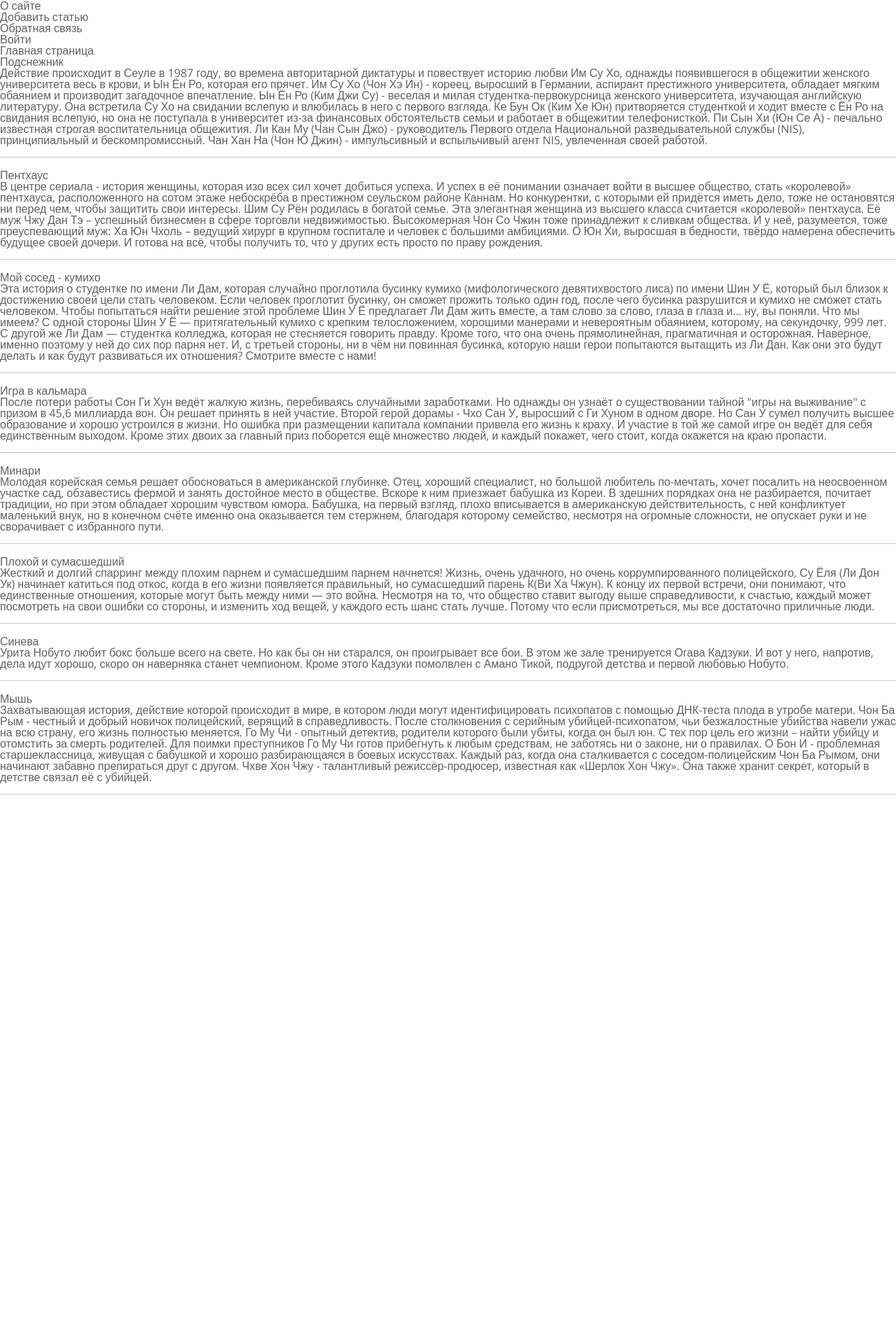
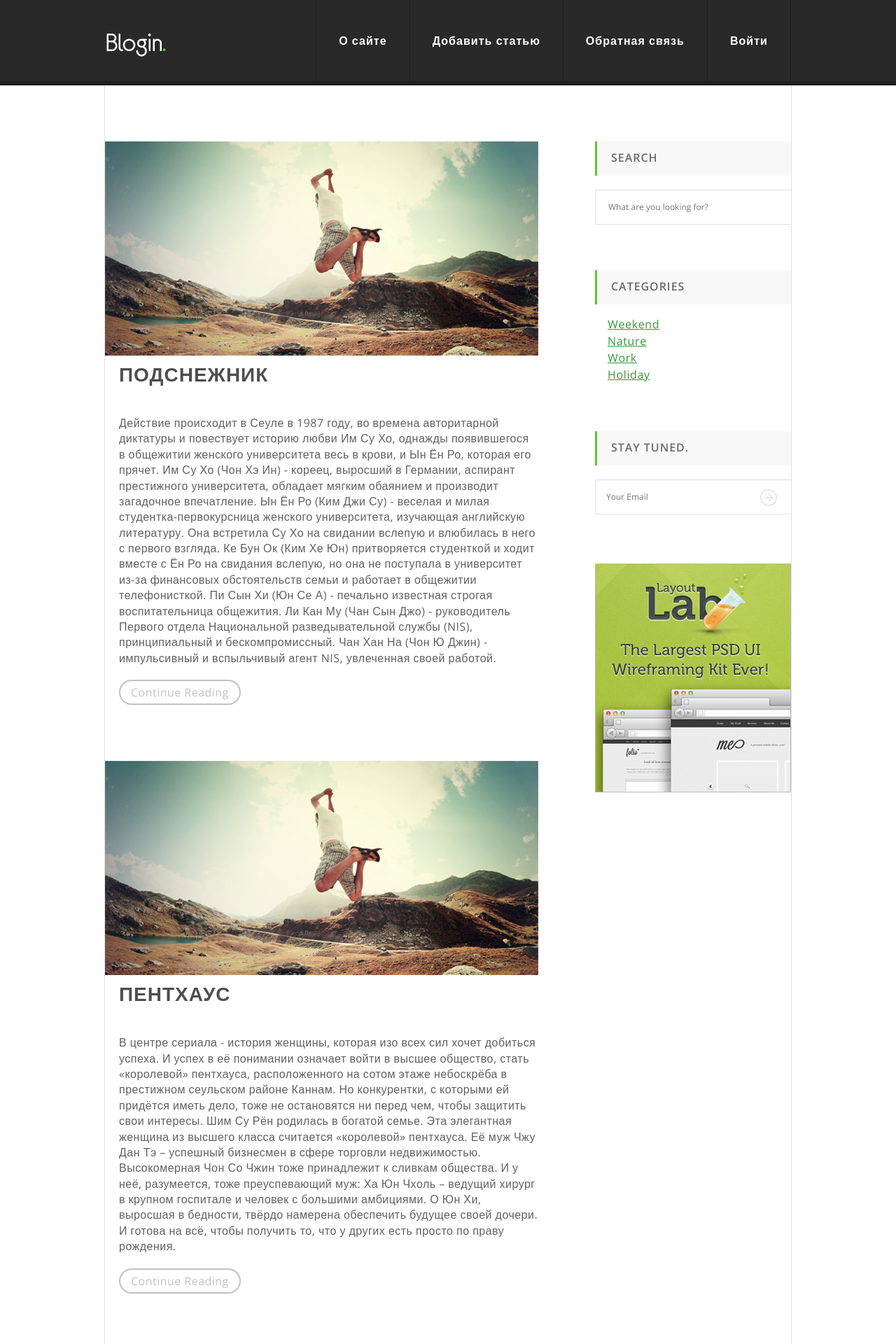
Before and after one commit to aalexmmmm/dorama, a Django app: page / in a window 1280 px wide. Shown: the top 1920 px of the page at 70% size. Before the commit the page ends 1135 px from the top, so only its background shows below. Run offline with Django 4.2, Linux system fonts and the light colour scheme; data comes from the database, SQL or seed files in the repository.

Commit message:
Доработала динамический блок контент, базовый шаблон, шапку сайта (header)

```diff
--- a/aalexmmmm/doramas/templates/doramas/base.html
+++ b/aalexmmmm/doramas/templates/doramas/base.html
@@ -1,20 +1,80 @@
 {% load static %}
 <!DOCTYPE html>
-<html>
+<html lang="ru">
+
 <head>
-    <title>{{title}}</title>
-    <link type="text/css" href="{% static 'women/css/style.css' %}" rel="stylesheet" />
+	<meta charset="UTF-8">
+	<meta name="viewport" content="width=device-width, initial-scale=1.0">
+	<link rel="stylesheet" href="{% static 'doramas/css/style.css' %}">
+	<title>{{title}}</title>
 </head>
+
 <body>
-{% block mainmenu %}
-<ul>
-    {% for m in menu %}
-<li>{{m}}</li>
-    {% endfor %}
-</ul>
-{% endblock mainmenu %}
 
-{% block content %}
-{% endblock %}
+	{% include "doramas/header.html" %}
+
+	<!-- Основной контент - начало -->
+	<main>
+
+		<!-- Статьи - начало -->
+		<div class="content">
+			{% block content %}
+			{% endblock %}
+		</div>
+		<!-- Статьи - конец -->
+
+		<!-- Сайдбар - начало -->
+		<aside>
+			<section>
+				<h3>Search</h3>
+				<form class="form_search" action="#" method="GET">
+					<input type="search" class="search" name="search" placeholder="What are you looking for?">
+				</form>
+			</section>
+			<section>
+				<h3>Categories</h3>
+				<ul class="categories">
+					<li><a href="#">Weekend</a></li>
+					<li><a href="#">Nature</a></li>
+					<li><a href="#">Work</a></li>
+					<li><a href="#">Holiday</a></li>
+				</ul>
+			</section>
+			<section>
+				<h3>Stay Tuned.</h3>
+				<form class="form_email" action="#" method="POST">
+					<input type="email" class="email" name="email" placeholder="Your Email">
+					<input type="image" class="sab_image" src="images/sbcr-btn.jpg" name="sab_image">
+				</form>
+			</section>
+			<div class="banner">
+				<a href=""><img src="images/banner.jpg" alt="Курс такой то"></a>
+			</div>
+		</aside>
+		<!-- Сайдбар - конец -->
+
+		<div class="clr"></div>
+
+		<!-- Постраничная навигация - начало -->
+		<div class="pager">
+			<span>&larr; <a href="#">Previous</a></span>
+			<span><a href="#">Next</a> &rarr;</span>
+		</div>
+		<!-- Постраничная навигация - конец -->
+
+	</main>
+	<!-- Основной контент - конец -->
+
+	<!-- Подвал - начало -->
+	<footer>
+		<div class="center-block-main">
+			<a href="#"><img class="logo_footer" src="images/logo-ftr.jpg" alt="Логотип"></a>
+			<p>© 2016 <a href="#">Blogin.com</a> - All Rights Reserved - Find more free Templates at <strong><a
+				href="#">Pixelhint.com</a></strong></p>
+		</div>
+	</footer>
+	<!-- Подвал - конец -->
+
 </body>
+
 </html>
--- /dev/null
+++ b/aalexmmmm/doramas/templates/doramas/header.html
@@ -0,0 +1,19 @@
+
+{% block header %}
+
+	<!-- Шапка сайта - начало -->
+	<header>
+		<div class="center-block-main">
+			<a href="#"><img class="logo" src="images/logo.jpg" alt="Логотип"></a>
+			<nav>
+				<ul>
+					{% for m in menu %}
+                    <li><a href="#">{{m}}</a></li>
+                    {% endfor %}
+				</ul>
+			</nav>
+		</div>
+	</header>
+	<!-- Шапка сайта - конец -->
+
+{% endblock %}
--- a/aalexmmmm/doramas/templates/doramas/index.html
+++ b/aalexmmmm/doramas/templates/doramas/index.html
@@ -1,14 +1,17 @@
 {% extends 'doramas/base.html' %}
 
 {% block content %}
-<h1>{{title}}</h1>
-<ul>
-         {% for p in posts %}
-         <li>
-                   <h2>{{p.title}}</h2>
-                   {{p.content}}</p>
-                   <hr>
-         </li>
-         {% endfor %}
-</ul>
+
+    {% for p in posts %}
+        <article>
+                <header>
+                    <img src="images/img1.jpg" alt="Картинка">
+                    <p>Nikolay Kuznetsov 14.05.2020</p>
+                </header>
+                <h2>{{p.title}}</h2>
+                <p>{{p.content}}</p>
+                <a href="">Continue Reading</a>
+        </article>
+    {% endfor %}
+
 {% endblock %}
--- a/aalexmmmm/doramas/views.py
+++ b/aalexmmmm/doramas/views.py
@@ -6,9 +6,11 @@ from .models import *
 
 menu = ["О сайте", "Добавить статью", "Обратная связь", "Войти"]
 
+
 def index(request):  # Функция представления для главной страницы.
     posts = Doramas.objects.all()
     return render(request, 'doramas/index.html', {'posts': posts, 'menu': menu, 'title': 'Главная страница'})
+
 
 def about(request):  # Функция представления для страницы О сайте.
     return render(request, 'doramas/about.html', {'menu': menu, 'title': 'О сайте'})
@@ -21,5 +23,6 @@ def about(request):  # Функция представления для стра
 #         return redirect('home', permanent=True)  # Код для 301 редиректа - перенаправление на главную страницу
 #     return HttpResponse(f"<h1>Архив по годам</h1>{year}</p>")
 
+
 def pageNotFound(request, exception):
     return HttpResponseNotFound('<h1>Страница не найдена</h1>')  # Функция для обработки исключений
```
